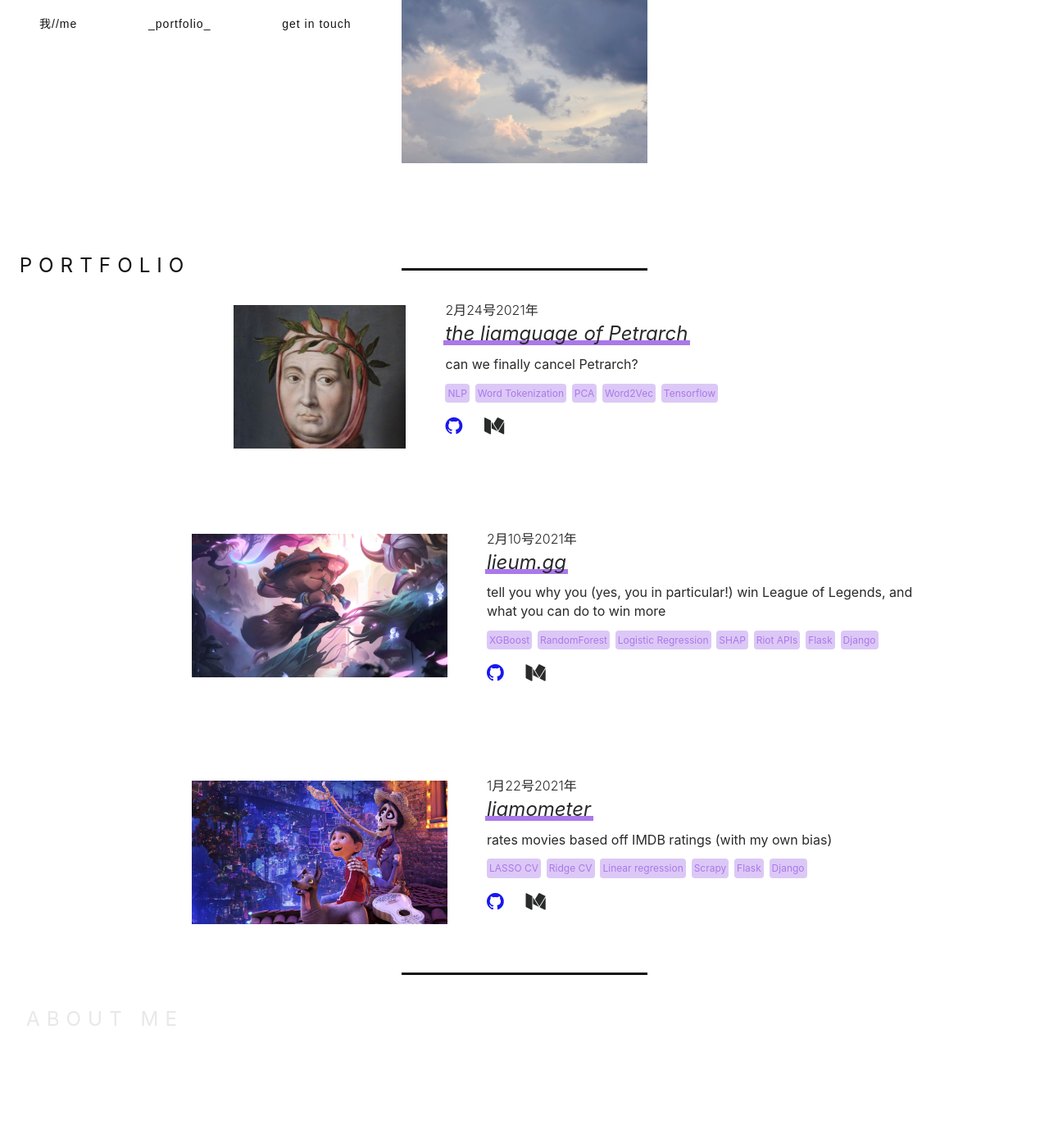
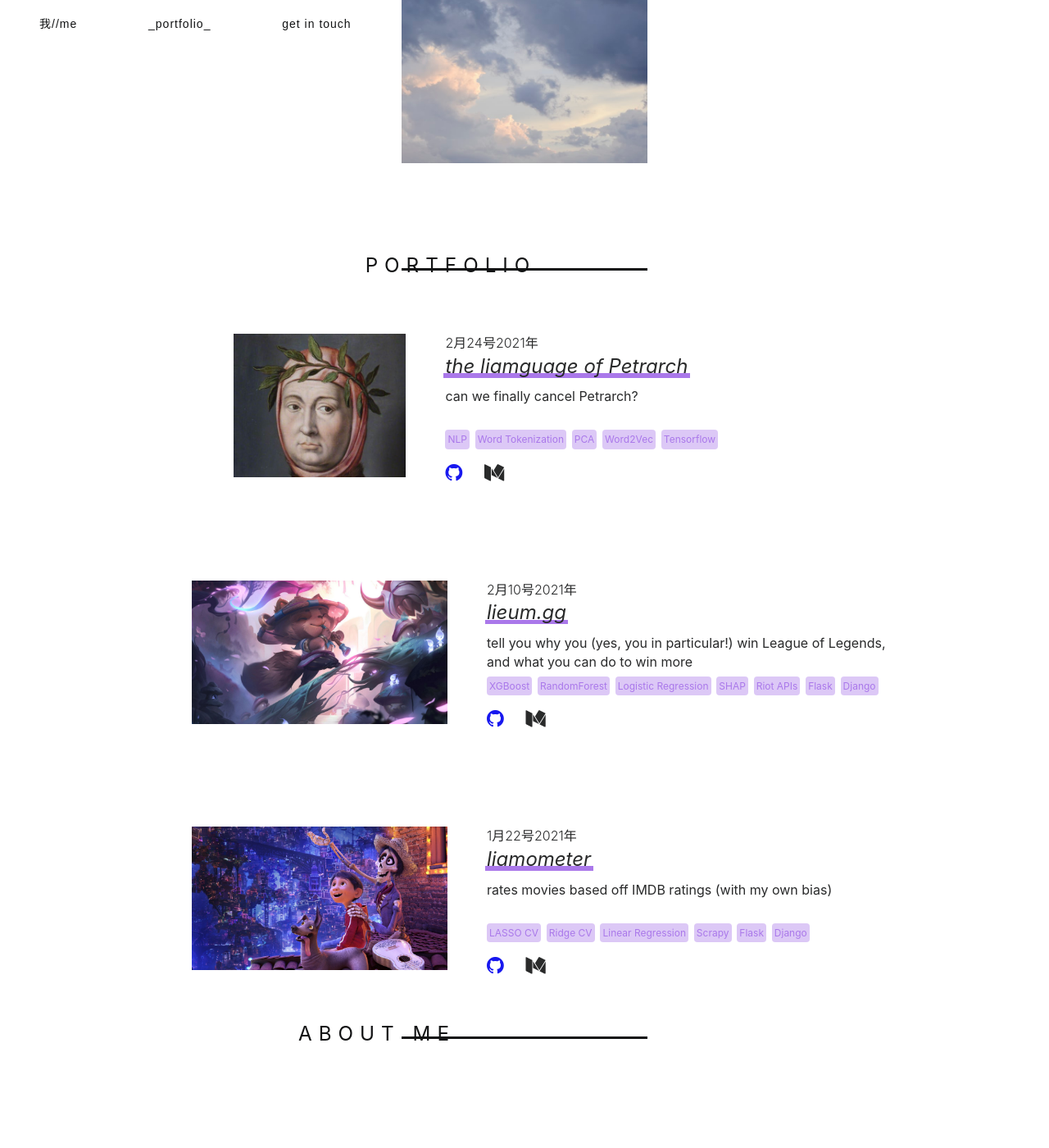
Before and after one commit to yi-ye-zhi-qiu/personalwebsite, a Flask app: page / in a window 1280 px wide. Shown: the part 241-1641 px from the top of the page at 82% size. Before the commit the page ends 1492 px from the top, so only its background shows below. Run offline with Flask 2, Linux system fonts and the light colour scheme; some libraries are stand-ins or nearby versions.

Commit message:
update homepage styling

```diff
--- a/static/styles/style.css
+++ b/static/styles/style.css
@@ -113,19 +113,17 @@ svg{
 }
 
 /** PORTFOLIO **/
-.portfolio_header, .AboutHeader{
+.SectionHeader{
   margin-top: 100px;
   text-transform: uppercase;
   color: #121314;
   letter-spacing: 8px;
   text-align: center;
-  position: absolute;
-  margin-left: -100px;
-  width: 600px;
+
 }
 
 @media screen and (max-width: 1354px) {
-  .portfolio_header, .AboutHeader{
+  .SectionHeader{
     margin-top: 0px;
     margin-left: -180px;
   }
@@ -144,7 +142,7 @@ svg{
   opacity: 0.9;
   padding-left: 2em;
   padding-bottom: 2em;
-  margin-top: 60px;
+  margin-top: 65px;
 }
 .PortfolioHover{
   display: flex;
@@ -208,8 +206,10 @@ svg{
 .ProjectDescription{
   font-size: 16px;
   margin-top: 8px;
+  height: 40px;
+  padding-right: 52px;
 }
-.ProjectImageTeemo{
+.ProjectImage{
   flex: 300px;
   height: 175px;
   position: relative;
@@ -217,7 +217,7 @@ svg{
   margin-top: 65px;
   margin-left: 100px;
 }
-.ProjectImageTeemo:first-child{
+.ProjectImage:first-child{
   flex: auto !important;
 }
 .ProjectTags{
--- a/templates/index.html
+++ b/templates/index.html
@@ -32,16 +32,16 @@
     </div>
 
     <div class="line_Horizontal"></div>
+    <div class="SectionTitle">
+      <div class="SectionHeader">
+        <span>portfolio</span>
+      </div>
+    </div>
+    <div class="portfolio">
 
-    <div class="portfolio">
-      <div class="portfolio-title">
-        <div class="portfolio_header">
-          <span>portfolio</span>
-        </div>
-      </div>
       <div class="PortfolioImageTextContainer">
         <div class="PortfolioHover">
-          <img class="ProjectImageTeemo" src="{{ url_for('static',filename='images/petrarch.jpeg') }}" alt="">
+          <img class="ProjectImage" src="{{ url_for('static',filename='images/petrarch.jpeg') }}" alt="">
           <div class="PortfolioText">
             <div class="DateDone">
               2月24号2021年
@@ -68,7 +68,7 @@
       </div>
       <div class="PortfolioImageTextContainer">
         <div class="PortfolioHover">
-          <img class="ProjectImageTeemo" src="{{ url_for('static',filename='images/teemo.jpeg') }}" alt="">
+          <img class="ProjectImage" src="{{ url_for('static',filename='images/teemo.jpeg') }}" alt="">
           <div class="PortfolioText">
             <div class="DateDone">
               2月10号2021年
@@ -97,7 +97,7 @@
       </div>
       <div class="PortfolioImageTextContainer">
         <div class="PortfolioHover">
-          <img class="ProjectImageTeemo" src="{{ url_for('static',filename='images/coco.jpeg') }}" alt="">
+          <img class="ProjectImage" src="{{ url_for('static',filename='images/coco.jpeg') }}" alt="">
               <div class="PortfolioText">
                 <div class="DateDone">
                   1月22号2021年
@@ -111,7 +111,7 @@
                 <div class="ProjectTags">
                   <p>LASSO CV</p>
                   <p>Ridge CV</p>
-                  <p>Linear regression</p>
+                  <p>Linear Regression</p>
                   <p>Scrapy</p>
                   <p>Flask</p>
                   <p>Django</p>
@@ -123,11 +123,12 @@
               </div>
             </div>
           </div>
+
     <div class="line_Horizontal"></div>
 
-    <div class="portfolio">
-      <div class="portfolio-title">
-        <div class="AboutHeader">
+    <div class="SectionTitle">
+      <div class="SectionHeader">
+        <div class="SectionHeader">
           <span>about me</span>
         </div>
       </div>
```
